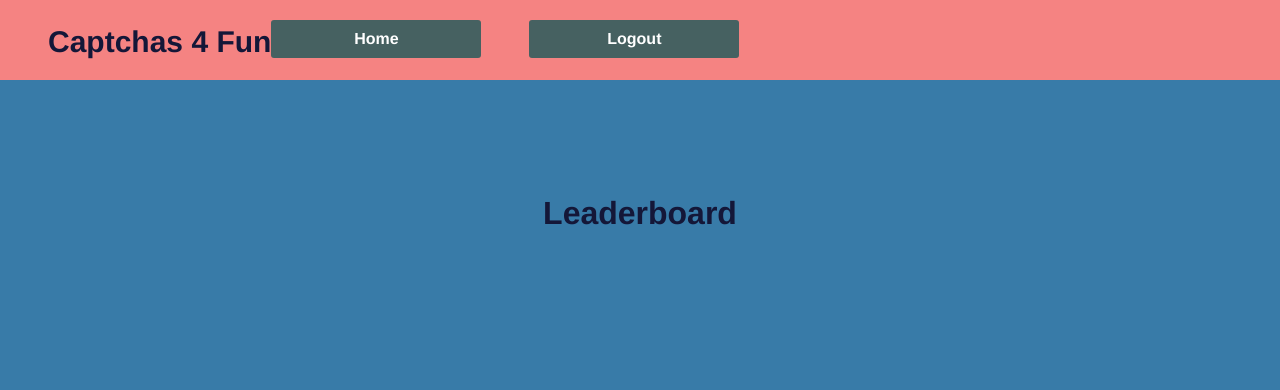
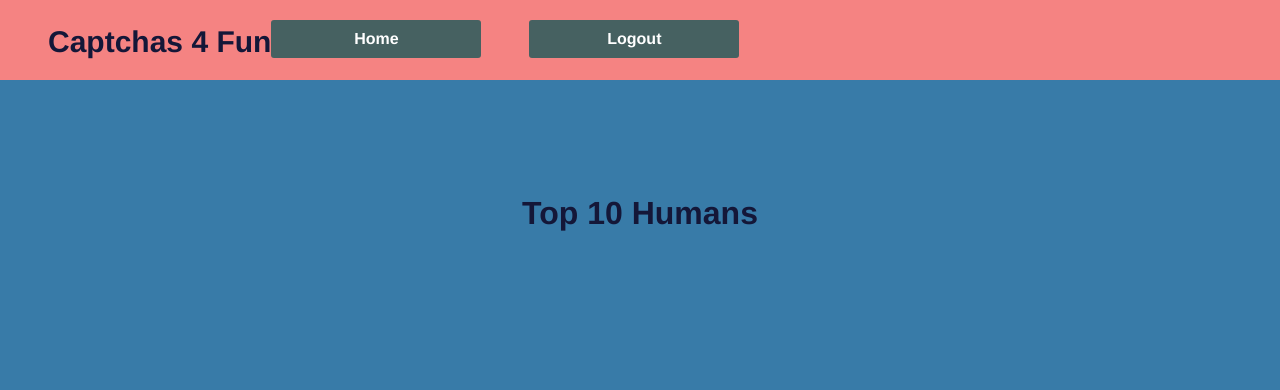
Before and after one commit to Meeshoo/captchas4fun, a Django app: page /leaderboard in a window 1280 px wide. Shown: the top 390 px of the page. Run offline with Django 3.2, Linux system fonts and the light colour scheme; data that the repository does not hold is empty.

Commit message:
Limit leaderboard to 10 scores

```diff
--- a/core/Templates/leaderboard.html
+++ b/core/Templates/leaderboard.html
@@ -23,7 +23,7 @@
     </div>
 
     <div id="main-content">
-        <h2>Leaderboard</h2>
+        <h2>Top 10 Humans</h2>
         <table>
         {% for item in data %}
             <tr>
--- a/core/models.py
+++ b/core/models.py
@@ -39,6 +39,7 @@ class Player(models.Model):
         retreivedObjects = Player.objects.all()
         objectList = list(retreivedObjects)
         objectList.sort(reverse = True, key = scoreSort)
+        objectList = objectList[:10]
 
         for entry in objectList:
             entry.score = "{:,}".format(entry.score)
```
